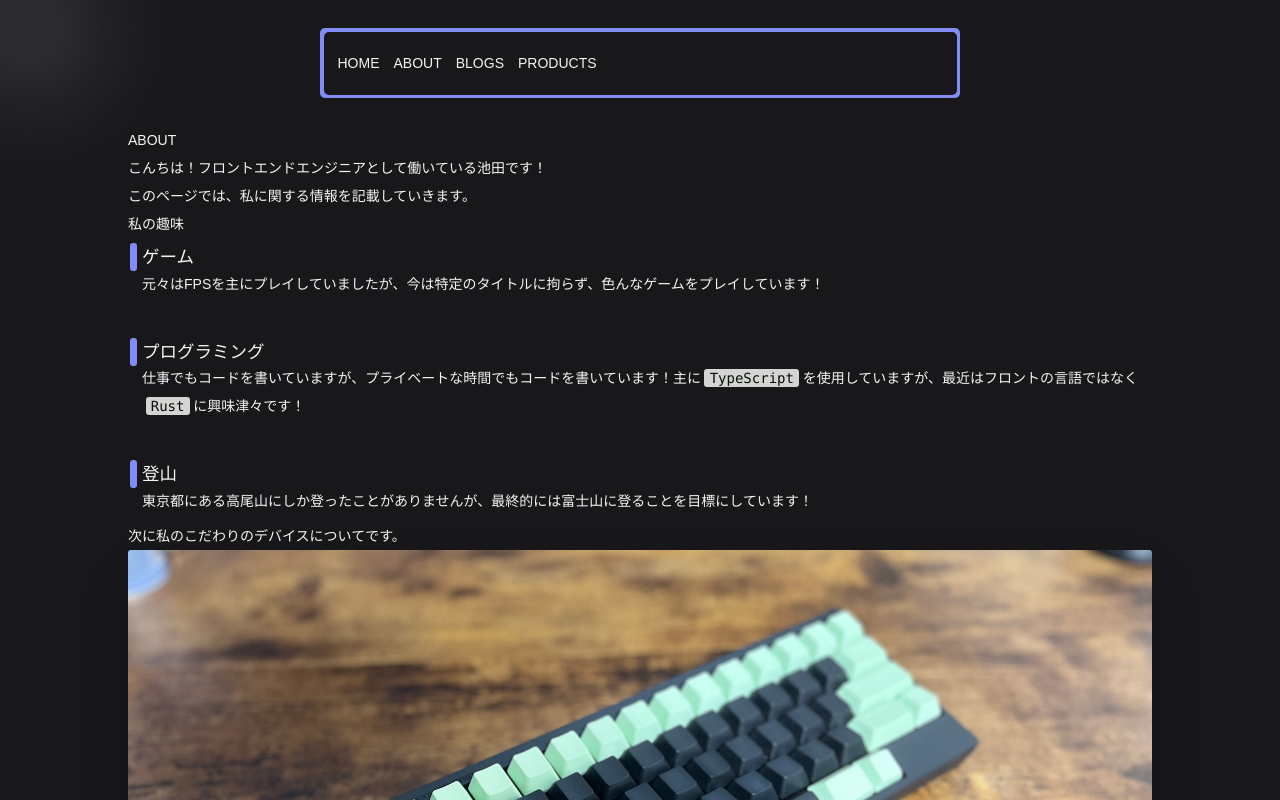
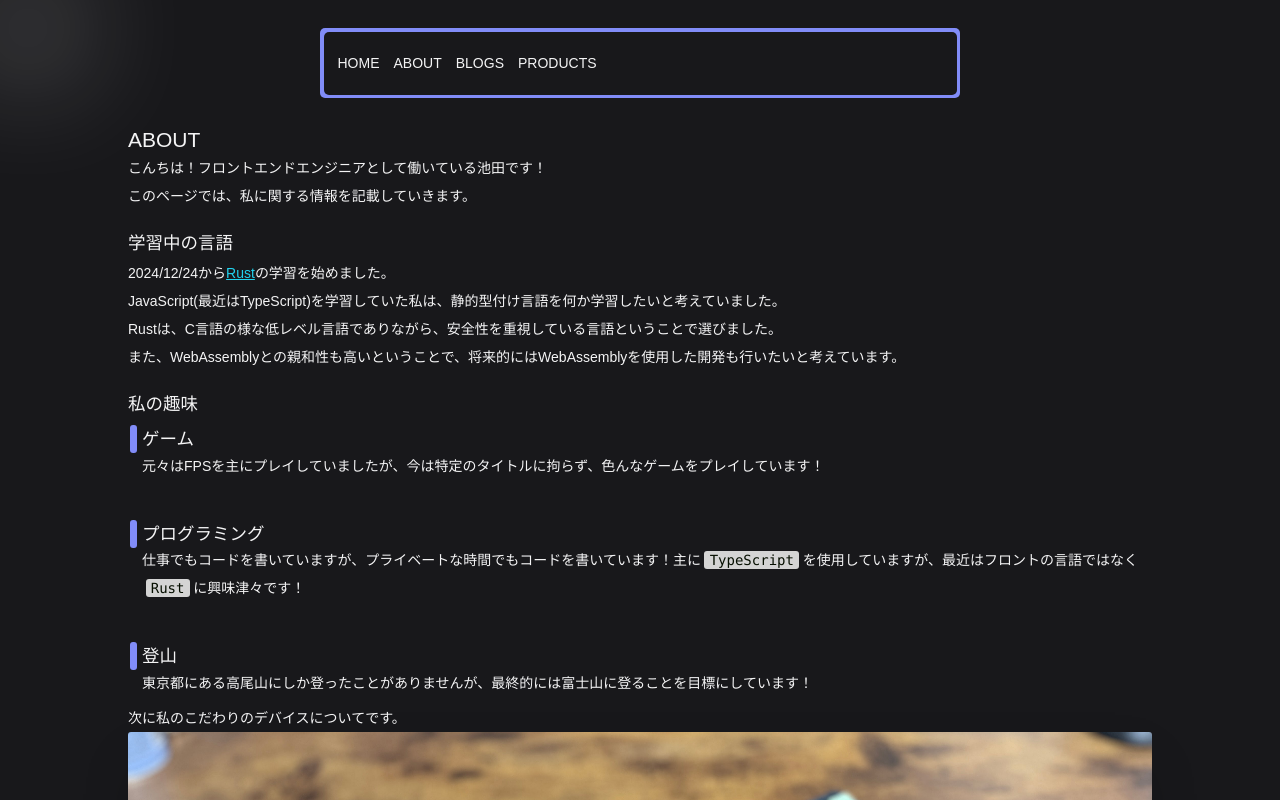
Before and after one commit to KentaIkeda/portfolio, a Next.js app: page /about in a window 1280 px wide. Shown: the top 800 px of the page. Built offline with nearby package versions, Linux system fonts and the light colour scheme; a web font is replaced by a local one.

Commit message:
Add H2 component and integrate it into Hobby and LearningNow sections

```diff
--- /dev/null
+++ b/app/(root)/about/_components/H2.tsx
@@ -0,0 +1,17 @@
+'use client';
+
+import { cp } from '@/app/fonts/fonts';
+
+interface Props {
+  heading2: string;
+}
+
+const H2 = ({ heading2 }: Props) => {
+  return (
+    <h2 className={`${cp.className} text-xl line-clamp-1 mt-6 mb-1`}>
+      <em className='not-italic'>{heading2}</em>
+    </h2>
+  );
+};
+
+export default H2;
--- a/app/(root)/about/_components/Hobby.tsx
+++ b/app/(root)/about/_components/Hobby.tsx
@@ -1,14 +1,13 @@
 import { Hobbies } from '@/app/data/hobby';
 import HobbyCard from './HobbyCard';
+import H2 from './H2';
 
 const Hobby = () => {
   const { hobbies } = new Hobbies();
 
   return (
     <>
-      <h2>
-        <em className='not-italic'>私の趣味</em>
-      </h2>
+      <H2 heading2='私の趣味' />
       <dl className='space-y-8'>
         {hobbies.map(hobby => {
           return (
--- /dev/null
+++ b/app/(root)/about/_components/LearningNow.tsx
@@ -0,0 +1,30 @@
+import H2 from './H2';
+
+const LearningNow = () => {
+  return (
+    <>
+      <H2 heading2='学習中の言語' />
+      <p>
+        2024/12/24から
+        <a
+          href='https://www.rust-lang.org/ja'
+          className='text-accent1 underline underline-offset-1'
+          target='_blank'
+          rel='noopener noreferrer'
+        >
+          Rust
+        </a>
+        の学習を始めました。
+      </p>
+      <p>
+        JavaScript(最近はTypeScript)を学習していた私は、静的型付け言語を何か学習したいと考えていました。
+        <br />
+        Rustは、C言語の様な低レベル言語でありながら、安全性を重視している言語ということで選びました。
+        <br />
+        また、WebAssemblyとの親和性も高いということで、将来的にはWebAssemblyを使用した開発も行いたいと考えています。
+      </p>
+    </>
+  );
+};
+
+export default LearningNow;
--- a/app/(root)/about/page.tsx
+++ b/app/(root)/about/page.tsx
@@ -5,13 +5,15 @@ import Gear from './_components/Gear';
 import Hobby from './_components/Hobby';
 
 import { cp } from '@/app/fonts/fonts';
+import LearningNow from './_components/LearningNow';
 
 const page = () => {
   return (
     <MaxWidth>
-      <h1 className={`${cp.className}`}>ABOUT</h1>
+      <h1 className={`${cp.className} text-2xl`}>ABOUT</h1>
       <p>こんちは！フロントエンドエンジニアとして働いている池田です！</p>
       <p>このページでは、私に関する情報を記載していきます。</p>
+      <LearningNow />
       <Hobby />
       <Gear />
     </MaxWidth>
--- a/app/(root)/blogs/[...id]/_components/Article.tsx
+++ b/app/(root)/blogs/[...id]/_components/Article.tsx
@@ -8,8 +8,10 @@ import 'highlight.js/styles/github-dark-dimmed.css';
 
 import { formatDate } from '@/lib/formatDate';
 import { cp } from '@/app/fonts/fonts';
+import { CategoryContent } from '@/lib/microcms/microcms';
+
 import CategoryItem from '@/app/_components/CategoryItem';
-import { CategoryContent } from '@/lib/microcms/microcms';
+import { History } from 'lucide-react';
 
 interface ArticleProps {
   title: string;
@@ -33,17 +35,25 @@ const Article = ({ content, title, updatedAt, category }: ArticleProps) => {
     <>
       <hgroup className='my-8'>
         <h1 className={`${cp.className} text-2xl text-center font-black line-clamp-1`}>{title}</h1>
-        <div className='flex justify-end space-x-1.5 my-8'>
-          <CategoryItem
-            href={category.id}
-            tagName={category.name}
-          />
-          <time
-            dateTime={dateTime}
-            className='text-sub text-xs mt-2 block'
-          >
-            {date}
-          </time>
+        <div className='flex justify-end my-8'>
+          <div className='flex flex-col items-end space-y-1.5'>
+            <div className='flex items-center space-x-px'>
+              <History
+                size={14}
+                className='text-sub'
+              />
+              <time
+                dateTime={dateTime}
+                className='text-sub text-xs block'
+              >
+                {date}
+              </time>
+            </div>
+            <CategoryItem
+              href={category.id}
+              tagName={category.name}
+            />
+          </div>
         </div>
       </hgroup>
       <div
--- a/app/(root)/blogs/[...id]/page.tsx
+++ b/app/(root)/blogs/[...id]/page.tsx
@@ -8,7 +8,6 @@ import MaxWidth from '@/app/_components/MaxWidth';
 const BlogPage = async ({ params }: Params) => {
   const { id } = await params;
   const blogData = await getIndivisualBlog(id);
-  console.log(blogData);
 
   return (
     <MaxWidth>
--- a/app/_components/_sections/_Information/Information.tsx
+++ b/app/_components/_sections/_Information/Information.tsx
@@ -17,14 +17,12 @@ const Information = () => {
         id='information-text'
         className={'text-justify text-sm rounded-[5px] p-4 space-y-2.5'}
       >
+        <p className='text-center text-lg'>ようこそ！</p>
         <p>
-          ようこそ、<span>{name}</span>
+          <span className='text-lg tracking-wide'>{name}</span>
           と申します。1996年2月5日
           <wbr />
           に生まれ、現在はフロントエンドエンジニアとして活動をしています。
-        </p>
-        <p>
-          AIが発達した今、AIではなく人間がエンドユーザーを念頭に置いて開発することに意味がある。と私は考えます。
         </p>
       </article>
       <article id={'SNS'}>
```
Also changed, not shown: app/(root)/blogs/[...id]/_components/_cssModule/article.module.css (+8 -0 lines).
